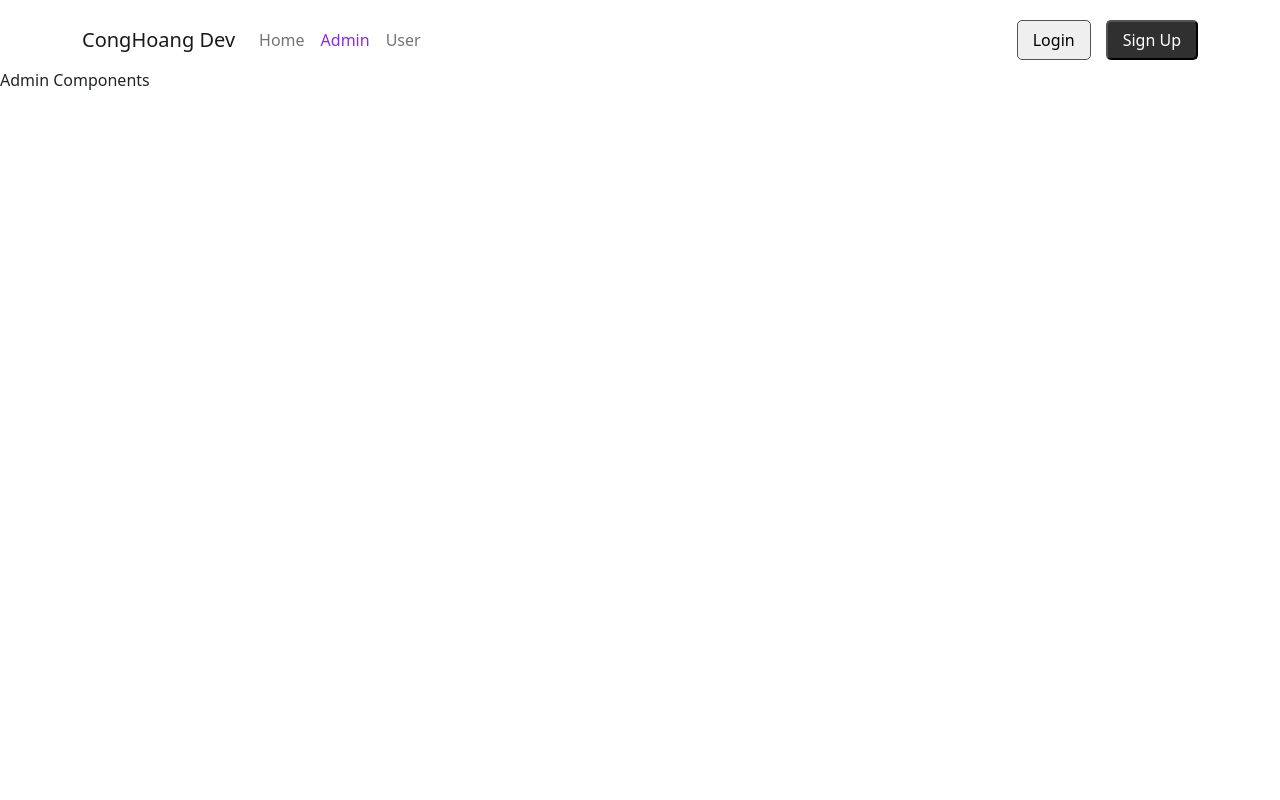
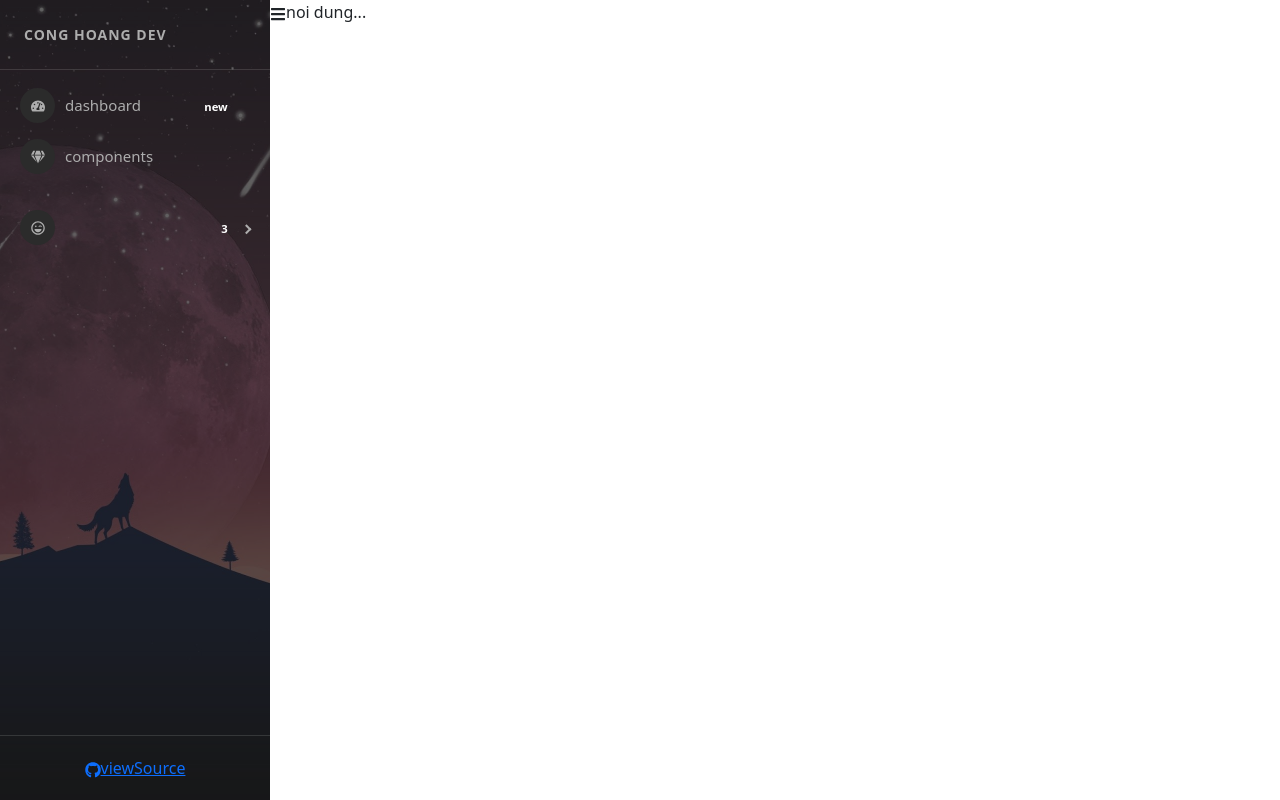
Before and after one commit to 18hcong/React-Test, a React (Create React App) app: page /admins in a window 1280 px wide. Built offline with nearby package versions, Linux system fonts and the light colour scheme.

Commit message:
design admin sidebar

```diff
--- a/package.json
+++ b/package.json
@@ -10,6 +10,8 @@
     "react": "18.2.0",
     "react-bootstrap": "2.7.2",
     "react-dom": "18.2.0",
+    "react-icons": "4.4.0",
+    "react-pro-sidebar": "0.7.1",
     "react-redux": "8.0.1",
     "react-router-dom": "6.8.2",
     "react-scripts": "5.0.1",
--- a/src/components/Admin/Admin.js
+++ b/src/components/Admin/Admin.js
@@ -1,5 +1,19 @@
+import SideBar from "./Sidebar";
+import "./Admin.scss";
+import { FaBars } from "react-icons/fa";
+import { useState } from "react";
 const Admin = (props) => {
-  return <div>Admin Components</div>;
+  const [collapsed, setCollapsed] = useState(false);
+  return (
+    <div className="admin-container">
+      <div className="admin-sidebar">
+        <SideBar collapsed={collapsed} />
+      </div>
+      <div className="admin-content">
+        <FaBars onClick={() => setCollapsed(!collapsed)} />
+        noi dung...
+      </div>
+    </div>
+  );
 };
-
 export default Admin;
--- /dev/null
+++ b/src/components/Admin/Admin.scss
@@ -0,0 +1,8 @@
+.admin-container {
+   display: flex;
+   .admin-sidebar {
+      .pro-sidebar {
+         height: 100vh !important;
+      }
+   }
+}
--- /dev/null
+++ b/src/components/Admin/Sidebar.js
@@ -0,0 +1,101 @@
+import "react-pro-sidebar/dist/css/styles.css";
+import {
+  ProSidebar,
+  Menu,
+  MenuItem,
+  SubMenu,
+  SidebarHeader,
+  SidebarFooter,
+  SidebarContent,
+} from "react-pro-sidebar";
+import {
+  FaTachometerAlt,
+  FaGem,
+  FaList,
+  FaGithub,
+  FaRegLaughWink,
+  FaHeart,
+} from "react-icons/fa";
+import sidebarBg from "../../assets/bg2.jpg";
+
+const SideBar = (props) => {
+  const { image, collapsed, toggled, handleToggleSidebar } = props;
+  return (
+    <>
+      <ProSidebar
+        image={sidebarBg}
+        collapsed={collapsed}
+        toggled={toggled}
+        breakPoint="md"
+        onToggle={handleToggleSidebar}
+      >
+        <SidebarHeader>
+          <div
+            style={{
+              padding: "24px",
+              textTransform: "uppercase",
+              fontWeight: "bold",
+              fontSize: 14,
+              letterSpacing: "1px",
+              overflow: "hidden",
+              textOverflow: "ellipsis",
+              whiteSpace: "nowrap",
+            }}
+          >
+            Cong Hoang Dev
+          </div>
+        </SidebarHeader>
+
+        <SidebarContent>
+          <Menu iconShape="circle">
+            <MenuItem
+              icon={<FaTachometerAlt />}
+              suffix={<span className="badge red">new</span>}
+            >
+              dashboard
+            </MenuItem>
+            <MenuItem icon={<FaGem />}> components</MenuItem>
+          </Menu>
+          <Menu iconShape="circle">
+            <SubMenu
+              suffix={<span className="badge yellow">3</span>}
+              icon={<FaRegLaughWink />}
+            >
+              <MenuItem> 1</MenuItem>
+              <MenuItem> 2</MenuItem>
+              <MenuItem> 3</MenuItem>
+            </SubMenu>
+          </Menu>
+        </SidebarContent>
+
+        <SidebarFooter style={{ textAlign: "center" }}>
+          <div
+            className="sidebar-btn-wrapper"
+            style={{
+              padding: "20px 24px",
+            }}
+          >
+            <a
+              href="https://github.com/azouaoui-med/react-pro-sidebar"
+              target="_blank"
+              className="sidebar-btn"
+              rel="noopener noreferrer"
+            >
+              <FaGithub />
+              <span
+                style={{
+                  whiteSpace: "nowrap",
+                  textOverflow: "ellipsis",
+                  overflow: "hidden",
+                }}
+              >
+                viewSource
+              </span>
+            </a>
+          </div>
+        </SidebarFooter>
+      </ProSidebar>
+    </>
+  );
+};
+export default SideBar;
--- a/src/index.js
+++ b/src/index.js
@@ -18,9 +18,9 @@
       <Routes>
         <Route path="/" element={<App />}>
           <Route index element={<HomePage />} />
-          <Route path="admins" element={<Admin />} />
           <Route path="users" element={<User />} />
         </Route>
+        <Route path="admins" element={<Admin />} />
       </Routes>
     </BrowserRouter>
     {/* </React.StrictMode> */}
```
Also changed, not shown: src/assets/bg2.jpg (added), 1 other file (tests, documents, lock files or other folders).
